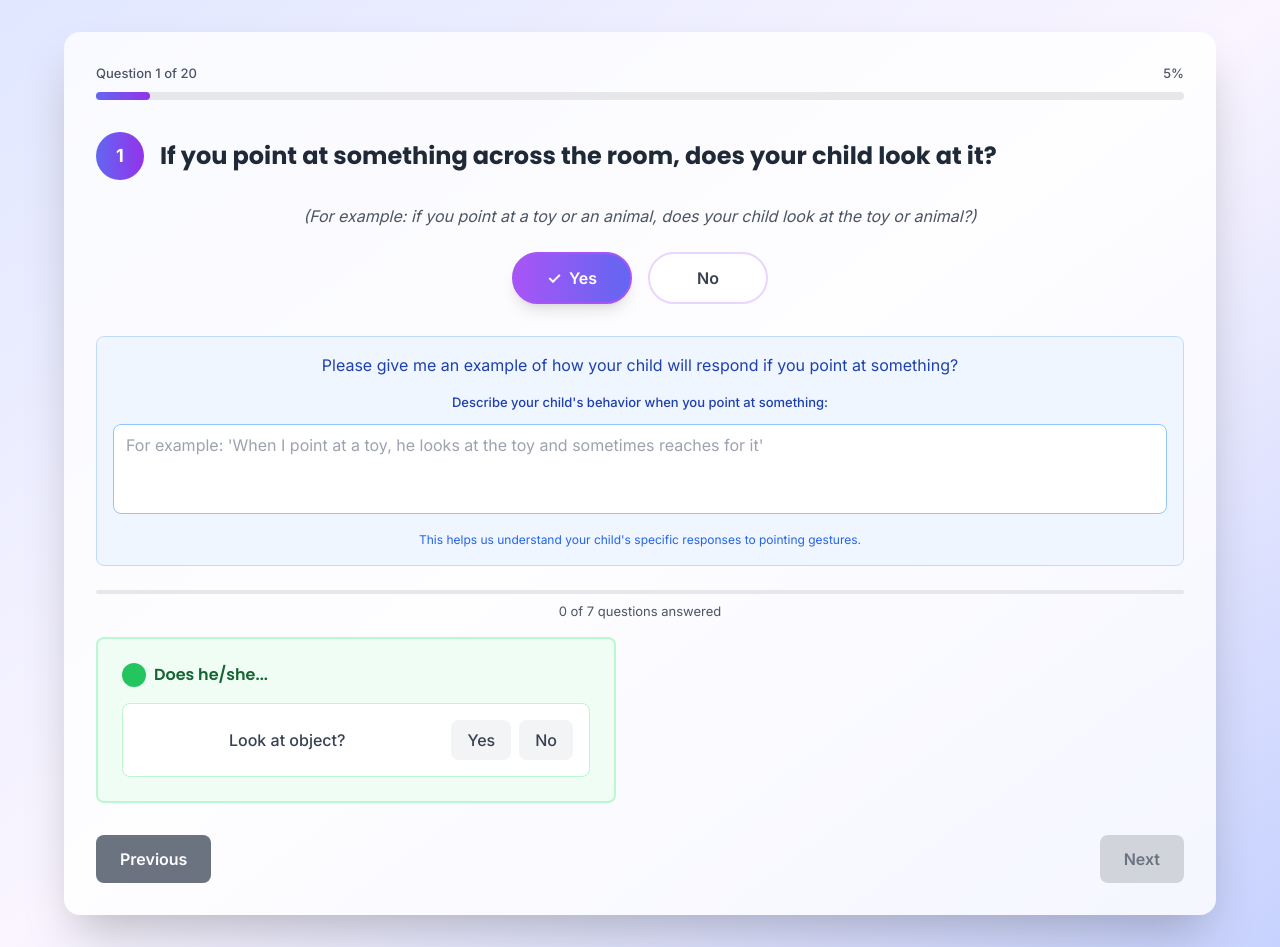
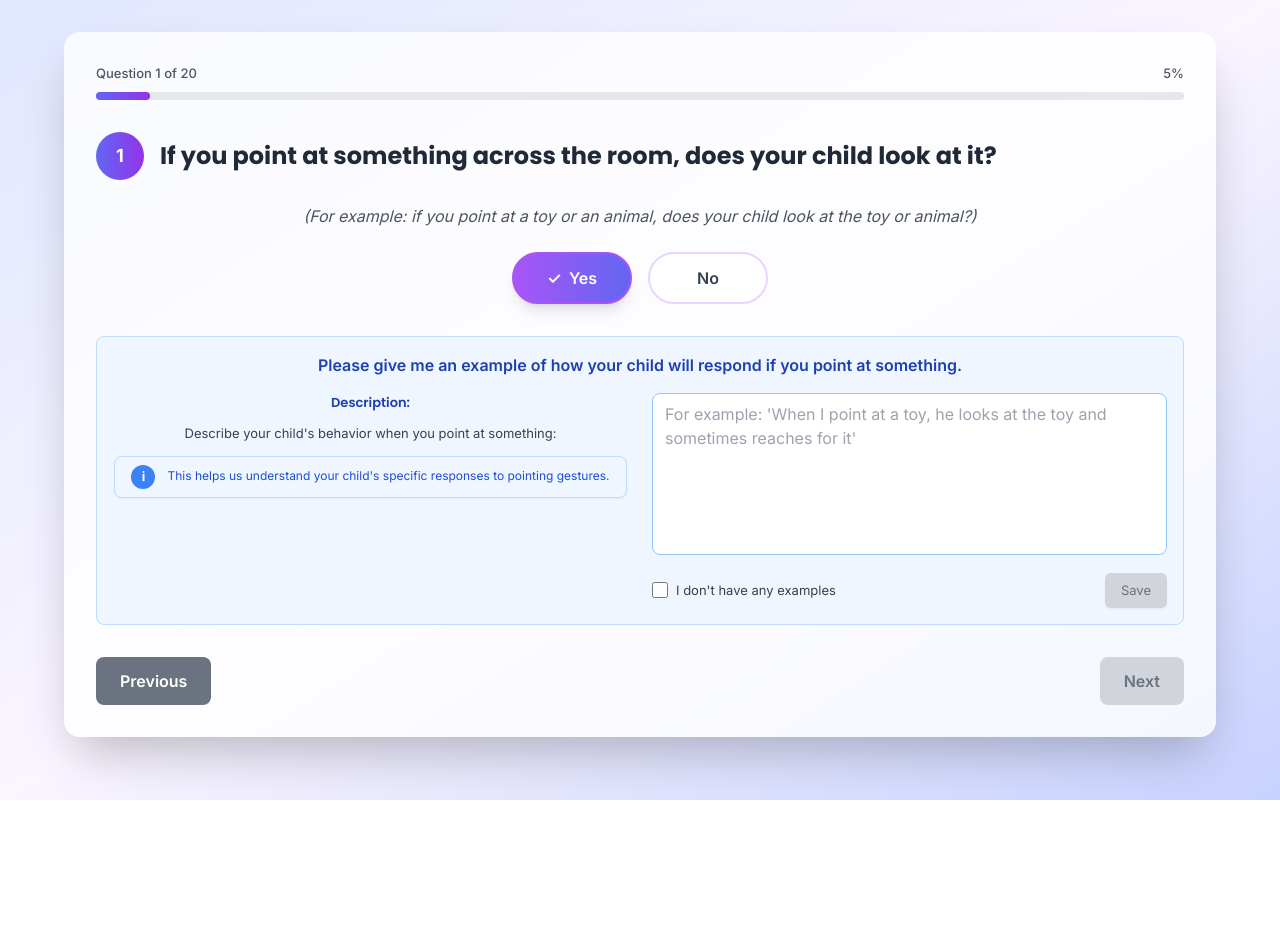
Before and after one commit to Anupam4058/M-Chat-R, a React (Create React App) app: page /question/1 in a window 1280 px wide. Both pictures are taken after a click on the button "Yes". After the commit the page ends 800 px from the top, so only its background shows below. Built offline with nearby package versions, Linux system fonts and the light colour scheme; what @react-pdf/renderer would draw is missing.

Commit message:
fixed the text box part for question 1

```diff
--- a/src/pages/Question1.tsx
+++ b/src/pages/Question1.tsx
@@ -29,6 +29,8 @@ const Question1: React.FC = () => {
   const [userExample, setUserExample] = useState<string>("");
   const [currentQuestionIndex, setCurrentQuestionIndex] = useState(0);
   const [currentQuestionType, setCurrentQuestionType] = useState<"zero" | "one" | null>(null);
+  const [noExamplesChecked, setNoExamplesChecked] = useState<boolean>(false);
+  const [examplesSaved, setExamplesSaved] = useState<boolean>(false);
 
   const zeroExampleQuestions = [
     "Look at object?",
@@ -275,6 +277,16 @@ const Question1: React.FC = () => {
     return zeroExampleQuestions.length + oneExampleQuestions.length;
   };
 
+  // Check if textarea requirement is met (either examples saved or checkbox checked)
+  const isTextareaRequirementMet = () => {
+    // If main answer is "no", no textarea requirement needed
+    if (mainAnswer === "no") {
+      return true;
+    }
+    // If main answer is "yes", require either saved examples or checkbox
+    return examplesSaved || noExamplesChecked;
+  };
+
   return (
     <div className="min-h-screen bg-gradient-to-br from-indigo-100 via-purple-50 to-indigo-200">
       <style>
@@ -355,24 +367,83 @@ const Question1: React.FC = () => {
           {/* Instructions based on main answer */}
           {mainAnswer === "yes" && (
             <div className="mb-6 p-4 bg-blue-50 border border-blue-200 rounded-lg">
-              <p className="text-blue-800 mb-4">
-                Please give me an example of how {childName} will respond if you point at something?
+              <p className="text-blue-800 font-semibold mb-4">
+                Please give me an example of how {childName} will respond if you point at something.
               </p>
+              <div className="grid grid-cols-1 lg:grid-cols-2 gap-6">
+                {/* Left side - Description */}
                 <div className="space-y-3">
-                <label htmlFor="userExample" className="block text-sm font-medium text-blue-800">
+                  <h4 className="text-sm font-semibold text-blue-800 mb-2">
+                    Description:
+                  </h4>
+                  <p className="text-sm text-gray-700">
                     Describe {childName}'s behavior when you point at something:
-                </label>
+                  </p>
+
+                  {/* Info button below description */}
+                  <div className="inline-flex items-center gap-3 bg-blue-50 text-blue-800 px-4 py-2 rounded-lg border border-blue-200 shadow-sm">
+                    <div className="w-6 h-6 bg-blue-500 text-white rounded-full flex items-center justify-center">
+                      <span className="text-sm font-bold">i</span>
+                    </div>
+                    <span className="text-xs text-blue-700">
+                      This helps us understand {childName}'s specific responses to pointing gestures.
+                    </span>
+                  </div>
+                </div>
+
+                {/* Right side - Input field */}
+                <div className="space-y-3">
                   <textarea
                     id="userExample"
                     value={userExample}
                     onChange={(e) => setUserExample(e.target.value)}
                     placeholder="For example: 'When I point at a toy, he looks at the toy and sometimes reaches for it'"
                     className="w-full px-3 py-2 border border-blue-300 rounded-lg focus:outline-none focus:ring-2 focus:ring-blue-500 focus:border-transparent resize-none"
-                  rows={3}
+                    rows={6}
                   />
-                <p className="text-xs text-blue-600">
-                  This helps us understand {childName}'s specific responses to pointing gestures.
-                </p>
+
+                  {/* Save button and checkbox row */}
+                  <div className="flex items-center justify-between">
+                    {/* Checkbox for no examples */}
+                    <div className="flex items-center gap-2">
+                      <input
+                        type="checkbox"
+                        id="noExamples"
+                        checked={noExamplesChecked}
+                        onChange={(e) => {
+                          setNoExamplesChecked(e.target.checked);
+                          // Reset saved state when checkbox is unchecked
+                          if (!e.target.checked) {
+                            setExamplesSaved(false);
+                          }
+                        }}
+                        className="w-4 h-4 text-blue-600 bg-gray-100 border-gray-300 rounded focus:ring-blue-500 focus:ring-2"
+                      />
+                      <label htmlFor="noExamples" className="text-sm text-gray-700">
+                        I don't have any examples
+                      </label>
+                    </div>
+
+                    {/* Save button */}
+                    <button
+                      onClick={() => {
+                        // Save the example and set saved state
+                        if (userExample.trim() !== "") {
+                          setExamplesSaved(true);
+                          console.log('Saving example:', userExample);
+                        }
+                      }}
+                      disabled={userExample.trim() === ""}
+                      className={`px-4 py-2 text-sm rounded-md transition-colors shadow-sm ${
+                        userExample.trim() === ""
+                          ? "bg-gray-300 text-gray-500 cursor-not-allowed"
+                          : "bg-blue-500 text-white hover:bg-blue-600"
+                      }`}
+                    >
+                      {examplesSaved ? "Saved ✓" : "Save"}
+                    </button>
+                  </div>
+                </div>
               </div>
             </div>
           )}
@@ -386,7 +457,7 @@ const Question1: React.FC = () => {
           )}
 
           {/* Sub-Questions Progress Bar */}
-          {mainAnswer !== null && !showModal && score === null && (
+          {mainAnswer !== null && !showModal && score === null && isTextareaRequirementMet() && (
             <div className="mb-4">
               <div className="w-full bg-gray-200 rounded-full h-1 mb-2">
                 <div
@@ -401,7 +472,7 @@ const Question1: React.FC = () => {
           )}
 
           {/* Two Boxes Layout for Sub-Questions */}
-          {mainAnswer !== null && !showModal && (
+          {mainAnswer !== null && !showModal && isTextareaRequirementMet() && (
             <div className="grid grid-cols-1 lg:grid-cols-2 gap-12 mb-6">
 
               {/* Left Box - 0 Examples (Pass Behaviors) - Show when mainAnswer is "yes", currentQuestionType is "zero", or when there are zero answers */}
```
Lines whose indentation alone changed are shown as unchanged.
